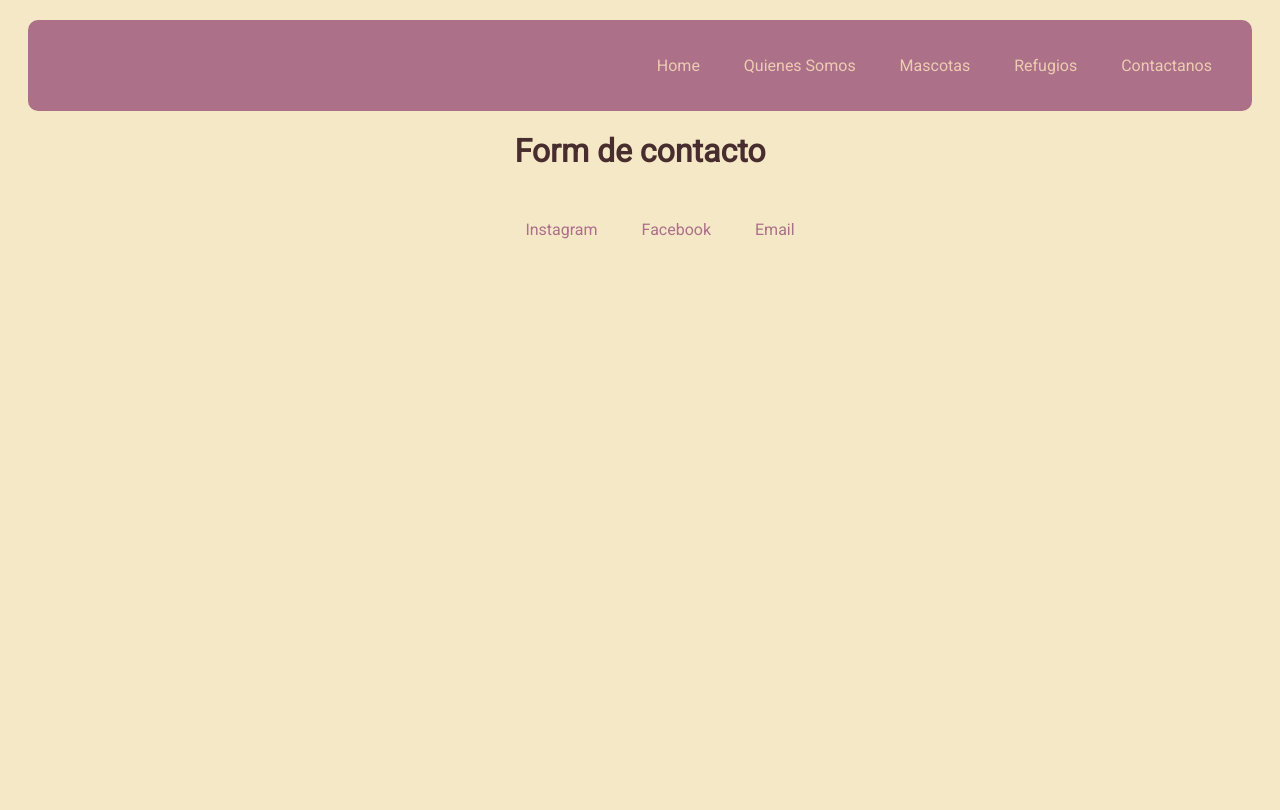
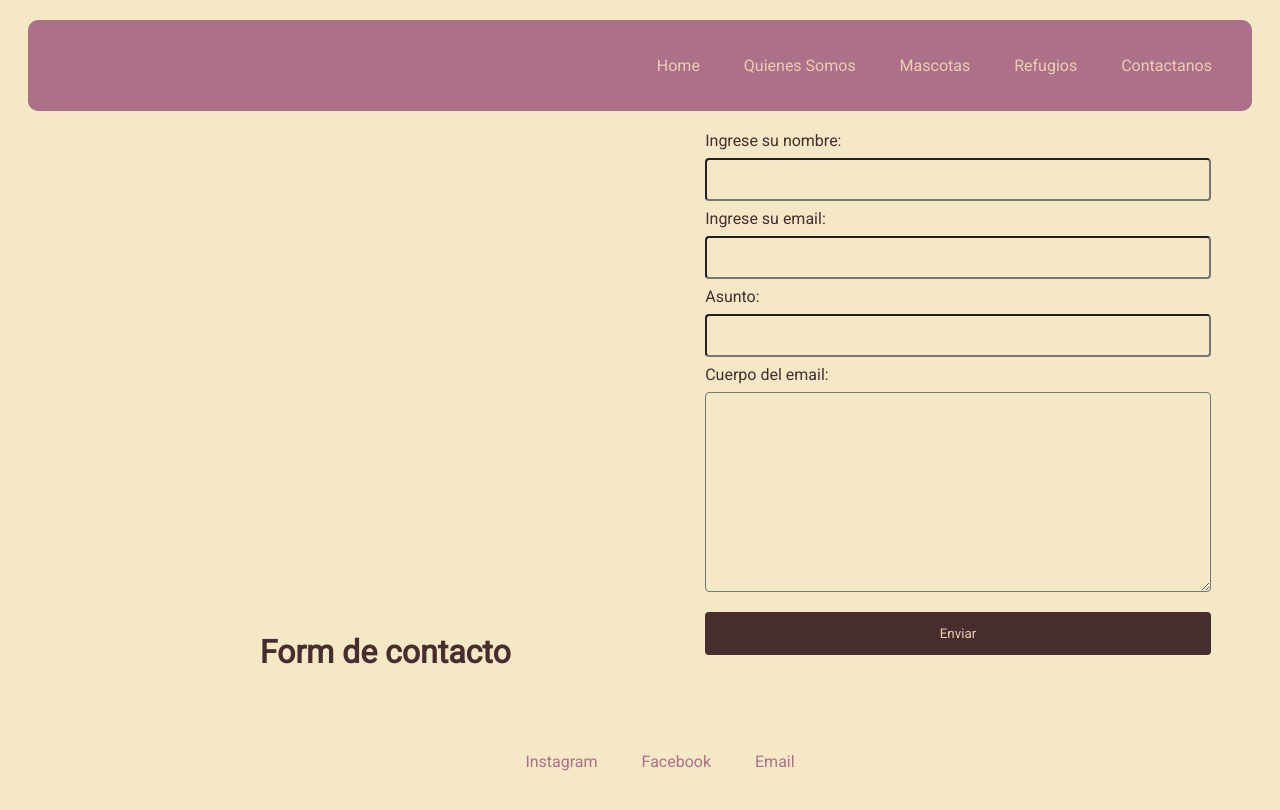
Before and after one commit to CarlosFerOrduna/Patitas, a plain HTML site: page pages/contactanos.html in a window 1280 px wide. Drawn offline with Linux system fonts and the light colour scheme; some icons are missing.

Commit message:
form-contacto

```diff
--- a/pages/contactanos.html
+++ b/pages/contactanos.html
@@ -28,7 +28,28 @@
     </div>
 </header>
 <main>
-    <h1>Form de contacto</h1>
+    <div>
+        <div class="detalle_img">
+            <h1>Form de contacto</h1>
+        </div>
+        <div class="detalle_form">
+            <form action="" method="post">
+                <label for="nombre">Ingrese su nombre:
+                    <input type="text" name="nombre" id="nombre">
+                </label>
+                <label for="email">Ingrese su email:
+                    <input type="text" name="email" id="email">
+                </label>
+                <label for="asunto">Asunto:
+                    <input type="text" name="asunto" id="asunto">
+                </label>
+                <label for="cuerpo">Cuerpo del email:
+                    <textarea name="cuerpo" id="cuerpo" cols="30" rows="10"></textarea>
+                </label>
+                <input type="submit" value="Enviar">
+            </form>
+        </div>
+    </div>
 </main>
 <footer>
     <ul>
```
